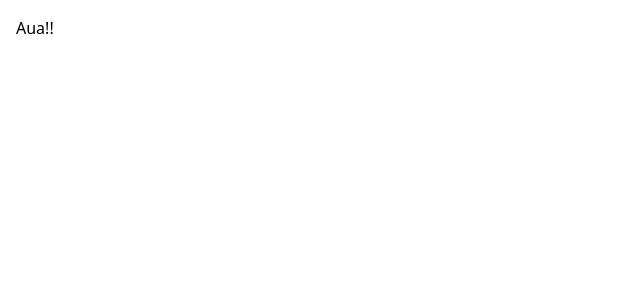
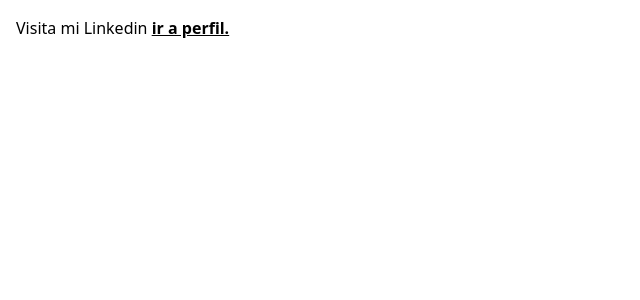
Before and after one commit to carlostrujilloneyra/keffir-oro-blanco, a Next.js app: page / in a window 1280 px wide. Shown: the top 300 px of the page, without its empty margins (0-640 px from the left). Built offline with nearby package versions, Linux system fonts and the light colour scheme.

Commit message:
feat: agregar enlace a perfil de Linkedin en la página de inicio

```diff
--- a/src/app/page.tsx
+++ b/src/app/page.tsx
@@ -1,3 +1,14 @@
+import Link from 'next/link';
+
 export default function HomePage() {
-  return <h1>Aua!!</h1>;
+  return (
+    <>
+      <p>
+        Visita mi Linkedin{' '}
+        <Link className='font-bold underline' href='https://www.linkedin.com/in/carlostrujillo21/'>
+          ir a perfil.
+        </Link>
+      </p>
+    </>
+  );
 }
```
